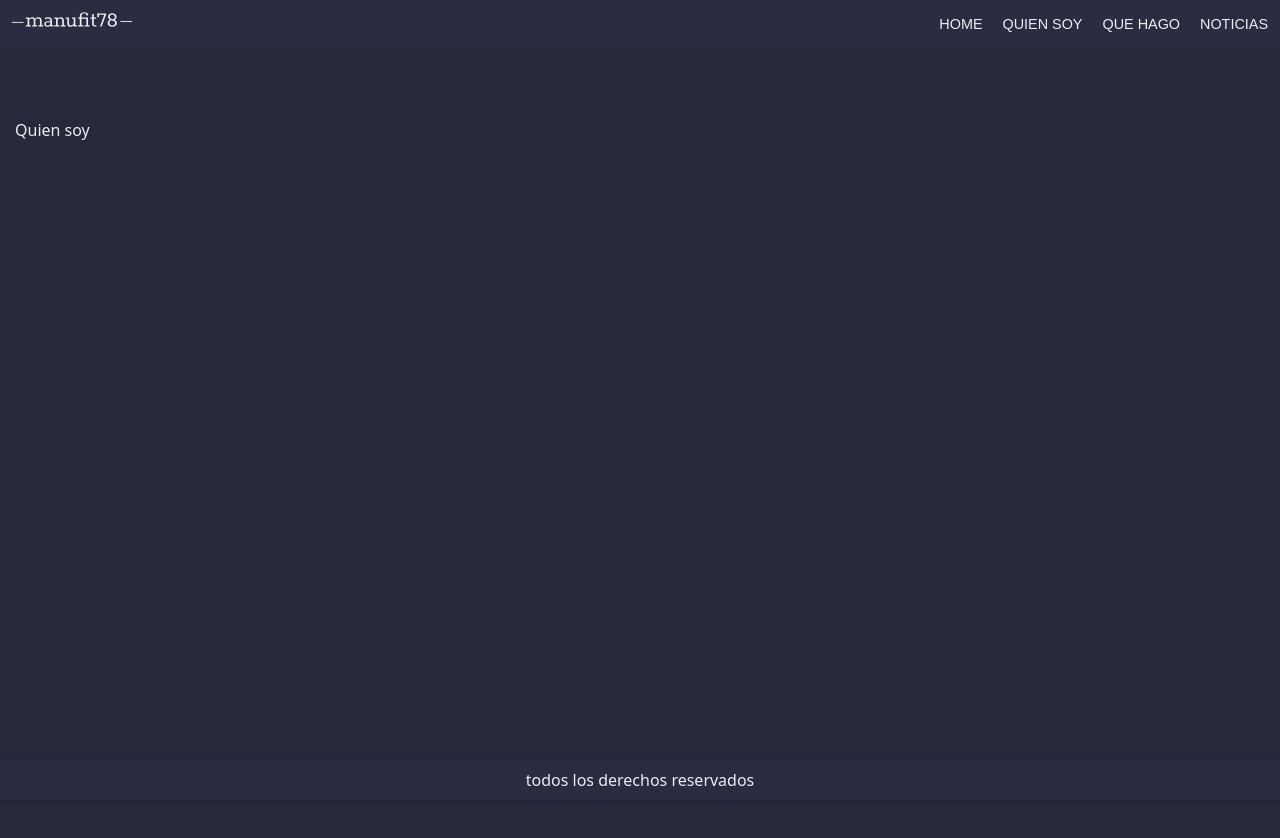
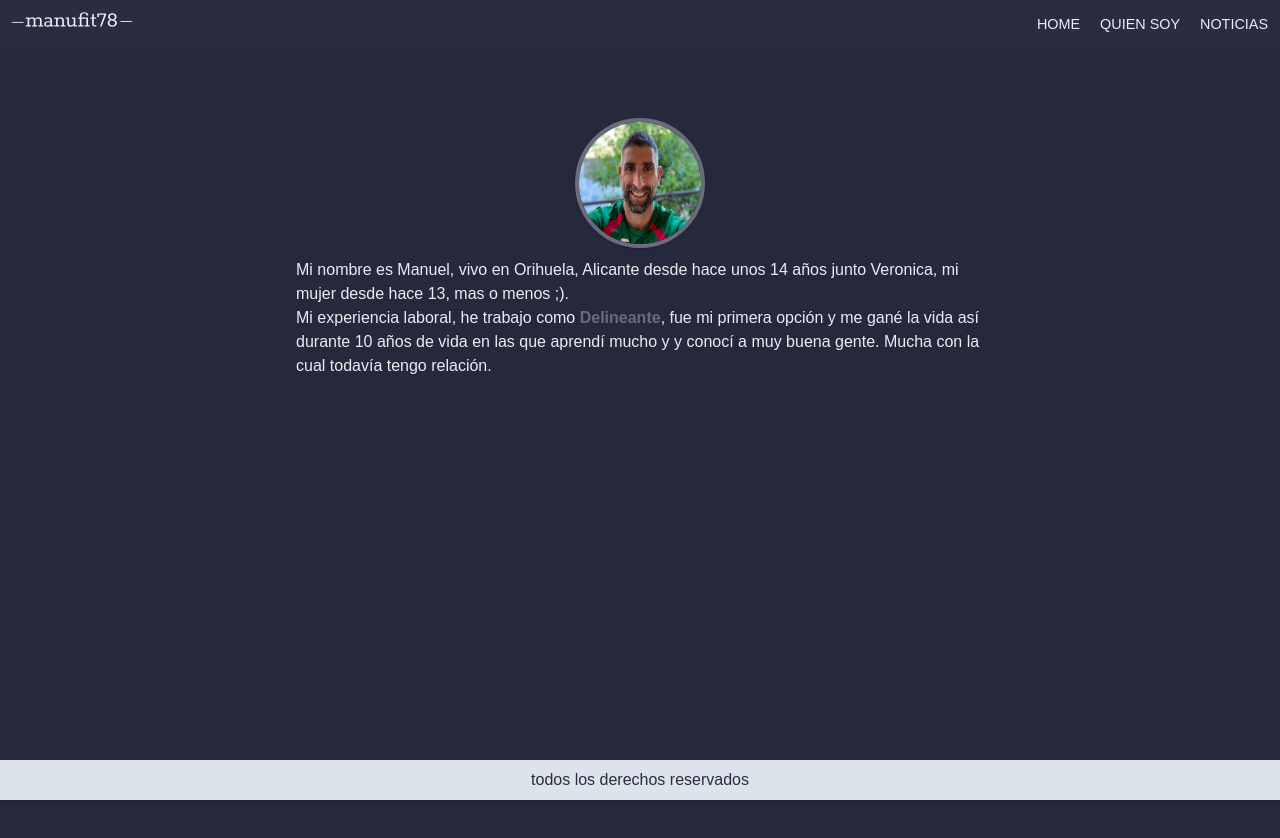
Before and after one commit to mnuhell/manufit78, a React (Create React App) app: page /quien-soy in a window 1280 px wide. Shown: the top 838 px of the page. Built offline with nearby package versions, Linux system fonts and the light colour scheme; a web font is replaced by a local one.

Commit message:
sección noticias y quien soy

```diff
--- a/src/ManufitApp.js
+++ b/src/ManufitApp.js
@@ -36,7 +36,6 @@ const ManufitApp = () => {
             <Switch>
                 <Route exact path="/" component={Home}></Route>
                 <Route exact path="/quien-soy" component={QuienSoy}></Route>
-                <Route exact path="/que-hago" component={QueHago}></Route>
                 <Route exact path="/noticias/" component={Noticias}></Route>
                 <Route path="/noticias/:url" component={NoticiaScreen}></Route>
             </Switch>
--- a/src/components/Footer.js
+++ b/src/components/Footer.js
@@ -13,8 +13,8 @@ const Footer = () => {
 
     return (
         <ContainerFooter>
-            <footer className="py-2 text-center bg-fit-dark-500 shadow">
-                <p className="text-fit-white-200">todos los derechos reservados</p>
+            <footer className="py-2 text-center font-global bg-fit-white-300 shadow">
+                <p className="text-fit-dark-500">todos los derechos reservados</p>
             </footer>
         </ContainerFooter>
     )
--- a/src/components/Menu.js
+++ b/src/components/Menu.js
@@ -23,9 +23,6 @@ const Menu = () => {
                     <Link to="/quien-soy"> Quien soy </Link>
                 </li>
                 <li className="li-menu">
-                    <Link to="/que-hago"> Que hago </Link>
-                </li>
-                <li className="li-menu">
                     <Link to="/noticias"> Noticias </Link>
                 </li>
             </ul>
--- a/src/components/Noticia.js
+++ b/src/components/Noticia.js
@@ -17,7 +17,7 @@ const Noticia = ( post ) => {
     return (
         <NoticiaWrapper className="noticia mb-10">
             <div className="h2">
-                <Link to={`./${url}`} ><h2 className="noticia__title text-title">{title}</h2></Link>
+                <Link to={`./noticias/${url}`} ><h2 className="noticia__title text-title">{title}</h2></Link>
                     <p className="noticia__date mb-5"><span>{author}</span> <span>{date}</span></p>
             </div>
             <div className="noticia__content">
--- a/src/components/NoticiaScreen.js
+++ b/src/components/NoticiaScreen.js
@@ -1,17 +1,8 @@
 import React from 'react';
 import getNoticia from '../hooks/getNoticia';
-import {
-    useParams
-  } from "react-router-dom";
-  import styled from 'styled-components';
-
-  const NoticiaWrapper = styled.div`
-
-      h2{
-          line-height: 60px;
-      }
-
-  `;
+import { useParams } from "react-router-dom";
+import styled from 'styled-components';
+import NoticiasWrap from './styled/NoticiasWrap';
 
 
 const NoticiaScreen = () => {
@@ -21,15 +12,15 @@ const NoticiaScreen = () => {
     const { id, link, title, author, date, content, username, extract } = getNoticia(url)[0];
 
     return (
-        <NoticiaWrapper className="noticia mb-10">
+        <NoticiasWrap className="container noticia mb-10">
             <div className="h2">
                 <h2 className="noticia__title text-title">{title}</h2>
                     <p className="noticia__date mb-5"><span>{author}</span> <span>{date}</span></p>
             </div>
             <div className="noticia__content">
-                { extract }
+                { content }
             </div>
-        </NoticiaWrapper>
+        </NoticiasWrap>
     )
 }
 
--- a/src/components/Noticias.js
+++ b/src/components/Noticias.js
@@ -1,12 +1,7 @@
 import React from 'react';
 import Noticia from './Noticia';
 import { Posts } from './api/posts';
-import styled from 'styled-components';
-
-const NoticiasWrap = styled.div`
-
-    max-width: 43rem;
-`;
+import NoticiasWrap from './styled/NoticiasWrap';
 
 const Noticias = () => {
 
--- a/src/components/QuienSoy.js
+++ b/src/components/QuienSoy.js
@@ -1,10 +1,43 @@
 import React from 'react';
+
+import styled from 'styled-components';
+
+const Wrapper = styled.div`
+    flex: 1;
+    justify-content: center;
+    align-items: center;
+    align-content: center;
+    max-width: 43rem;
+`;
+
+const Imagen = styled.image`
+    img{
+
+        width: 130px;
+        height: 130px;
+        -moz-border-radius: 100%;
+        -webkit-border-radius: 100%;
+        border-radius: 50%;
+        margin: 0 auto 10px auto;
+    }
+
+`;
+
+const Face = 'face-manu';
 
 
 const QuienSoy = () => {
     return (
-
-        <h1>Quien soy</h1>
+        <Wrapper className="container font-global">
+            <Imagen className="text-center"> <img src={`./assets/${Face}.jpg`} className="text-center shadow border-solid border-4 mb-4 border-fit-dark-400" alt="Mi" /></Imagen>
+            <div className="notas">
+                <p>Mi nombre es Manuel, vivo en Orihuela, Alicante desde hace unos 14 años junto Veronica, mi mujer desde hace 13, mas o menos ;).
+                </p>
+                <p>Mi experiencia laboral, he trabajo como <strong className="text-fit-dark-400">Delineante</strong>, fue mi primera opción y me gané la vida así durante 10 años de vida en las que aprendí mucho y
+                y conocí a muy buena gente. Mucha con la cual todavía tengo relación.</p>
+                <p></p>
+            </div>
+        </Wrapper>
     )
 }
 
--- /dev/null
+++ b/src/components/styled/NoticiasWrap.js
@@ -0,0 +1,7 @@
+import styled from 'styled-components';
+
+const NoticiasWrap = styled.div`
+    max-width: 43rem;
+`;
+
+export default NoticiasWrap;
```
Also changed, not shown: public/assets/face-manu.jpg (added).
